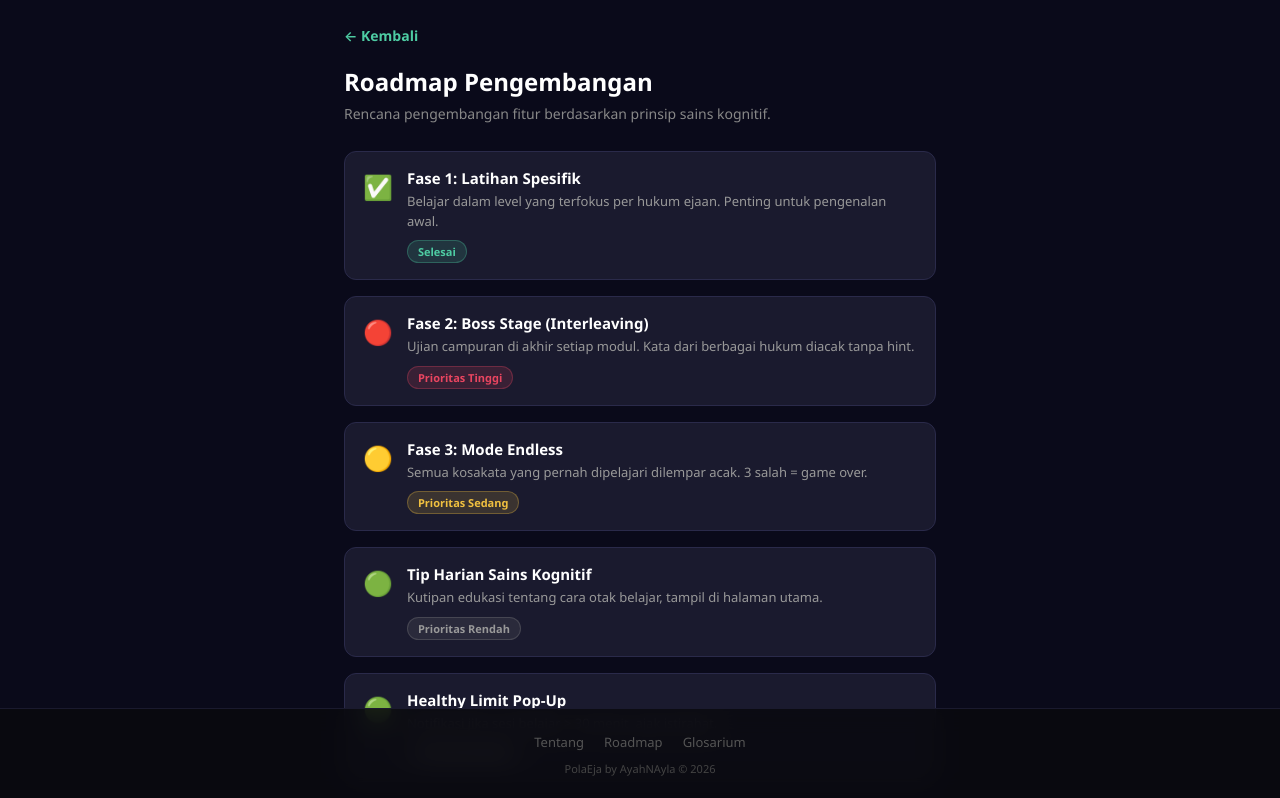
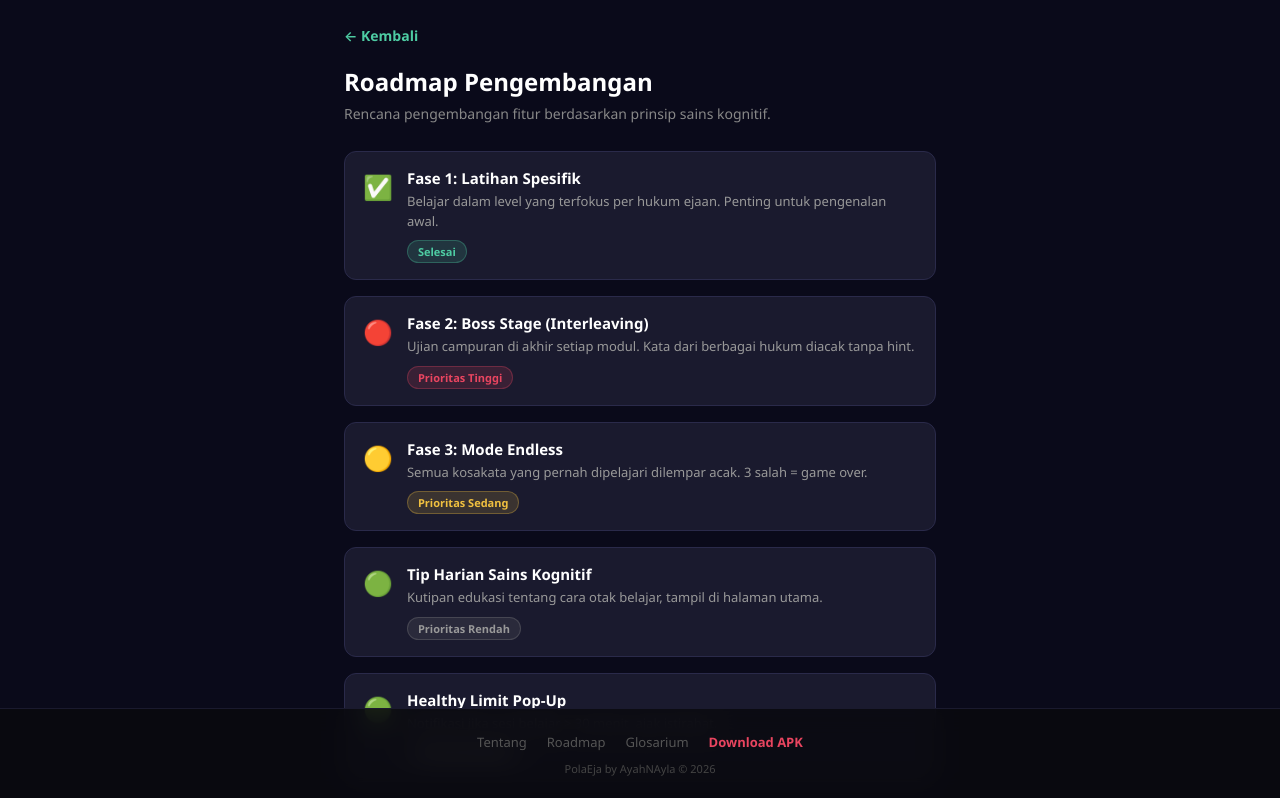
Before and after one commit to amirudin22/belajar_ejaan_bahasa_inggris, a React (Vite) app: page /roadmap in a window 1280 px wide. Shown: the top 798 px of the page. Built offline with nearby package versions, Linux system fonts and the light colour scheme.

Commit message:
feat: add APK download link in footer

```diff
--- a/src/components/Footer.module.css
+++ b/src/components/Footer.module.css
@@ -33,6 +33,18 @@
   color: #4ecca3;
 }
 
+.downloadLink {
+  color: #e94560;
+  font-size: 13px;
+  font-weight: 600;
+  text-decoration: none;
+  transition: color 0.2s;
+}
+
+.downloadLink:hover {
+  color: #ff6b81;
+}
+
 .copyright {
   color: #444;
   font-size: 11px;
--- a/src/components/Footer.tsx
+++ b/src/components/Footer.tsx
@@ -16,6 +16,9 @@ export function Footer() {
         <button className={styles.link} onClick={() => navigate('/reference')}>
           Glosarium
         </button>
+        <a href="/PolaEja.apk" download className={styles.downloadLink}>
+          Download APK
+        </a>
       </div>
       <p className={styles.copyright}>
         PolaEja by AyahNAyla &copy; {new Date().getFullYear()}
```
Also changed, not shown: 2 other files (tests, documents, lock files or other folders).
